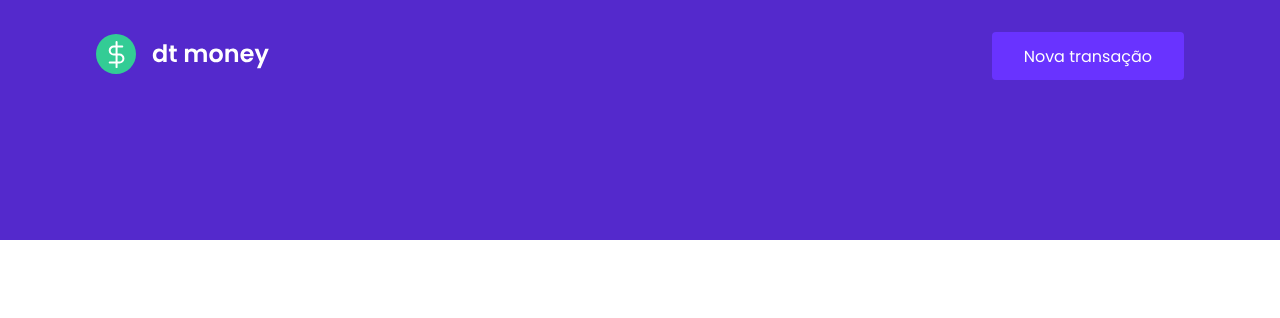
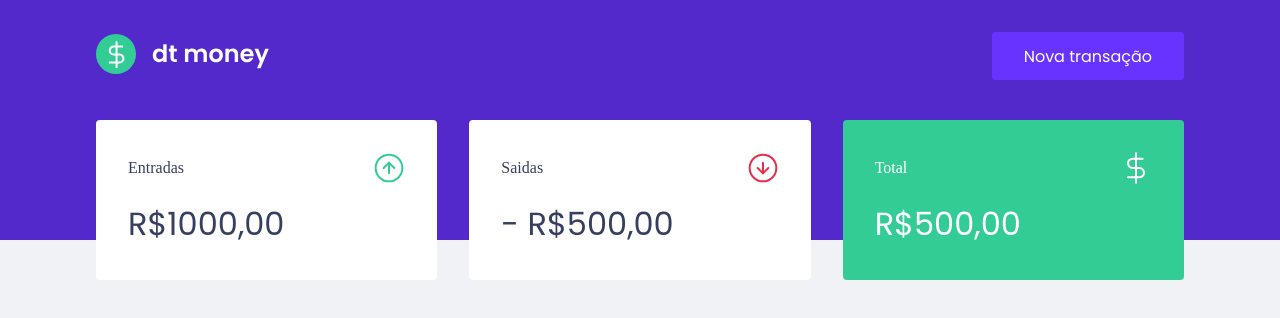
Before and after one commit to PatrickMoraisN/Money-App, a React (Create React App) app: page / in a window 1280 px wide. Shown: the top 318 px of the page. Built offline with nearby package versions, Linux system fonts and the light colour scheme.

Commit message:
add Dashboard / Summary

```diff
--- a/src/App.tsx
+++ b/src/App.tsx
@@ -1,4 +1,5 @@
 import React from 'react';
+import Dashboard from './components/Dashboard';
 import Header from './components/Header';
 import { CreateGlobalStyle } from './styles/global';
 
@@ -6,6 +7,7 @@
   return (
     <>
       <Header />
+      <Dashboard />
       <CreateGlobalStyle />
     </>
   );
--- /dev/null
+++ b/src/components/Dashboard/index.tsx
@@ -0,0 +1,13 @@
+import React from 'react'
+import Summary from '../Summary';
+import { Container } from './style';
+
+const Dashboard = () => {
+  return (
+    <Container>
+      <Summary />
+    </Container>
+  )
+}
+
+export default Dashboard;
--- /dev/null
+++ b/src/components/Dashboard/style.ts
@@ -0,0 +1,7 @@
+import styled from 'styled-components';
+
+export const Container = styled.main`
+  max-width: 1120px;
+  margin: 0 auto;
+  padding: 2.5rem 1rem;
+`;
--- /dev/null
+++ b/src/components/Summary/index.tsx
@@ -0,0 +1,37 @@
+import React from 'react'
+import { Container } from './style';
+import incomeImg from '../../assets/income.svg'
+import outcomeImg from '../../assets/outcome.svg'
+import totalImg from '../../assets/total.svg'
+
+const Summary = () => {
+  return (
+    <Container>
+      <div>
+        <header>
+          <p>Entradas</p>
+          <img src={ incomeImg } alt="Entradas" />
+        </header>
+        <strong>R$1000,00</strong>
+      </div>
+
+      <div>
+        <header>
+          <p>Saidas</p>
+          <img src={ outcomeImg } alt="Entradas" />
+        </header>
+        <strong>- R$500,00</strong>
+      </div>
+
+      <div className="highlight-background">
+        <header>
+          <p>Total</p>
+          <img src={ totalImg } alt="Entradas" />
+        </header>
+        <strong>R$500,00</strong>
+      </div>
+    </Container>
+  )
+}
+
+export default Summary;
--- /dev/null
+++ b/src/components/Summary/style.ts
@@ -0,0 +1,34 @@
+import styled from 'styled-components';
+
+export const Container = styled.div`
+  display: grid;
+  grid-template-columns: repeat(3, 1fr);
+  gap: 2rem;
+  margin-top: -10rem;
+
+  div {
+    background: var(--shape);
+    padding: 2rem;
+    border-radius: 0.25rem;
+    color: var(--text-title);
+
+    header {
+      display: flex;
+      align-items: center;
+      justify-content: space-between;
+    }
+
+    strong {
+      display: block;
+      margin-top: 1rem;
+      font-size: 2rem;
+      font-weight: 400;
+      line-height: 3rem;
+    }
+
+    &.highlight-background {
+      background: var(--green);
+      color: #fff;
+    }
+  }
+`;
--- a/src/styles/global.ts
+++ b/src/styles/global.ts
@@ -4,6 +4,7 @@
 :root {
   --background: #f0f2f5;
   --red: #e52e4d;
+  --green: #33cc95;
   --blue: #5429cc;
 
   --blue-light: #6933ff;
@@ -21,7 +22,7 @@
 }
 
 body {
-  background: var(----background);
+  background: var(--background);
   -webkit-font-smoothing: antialiased; // fonte mais "limpa"
 }
 
```
